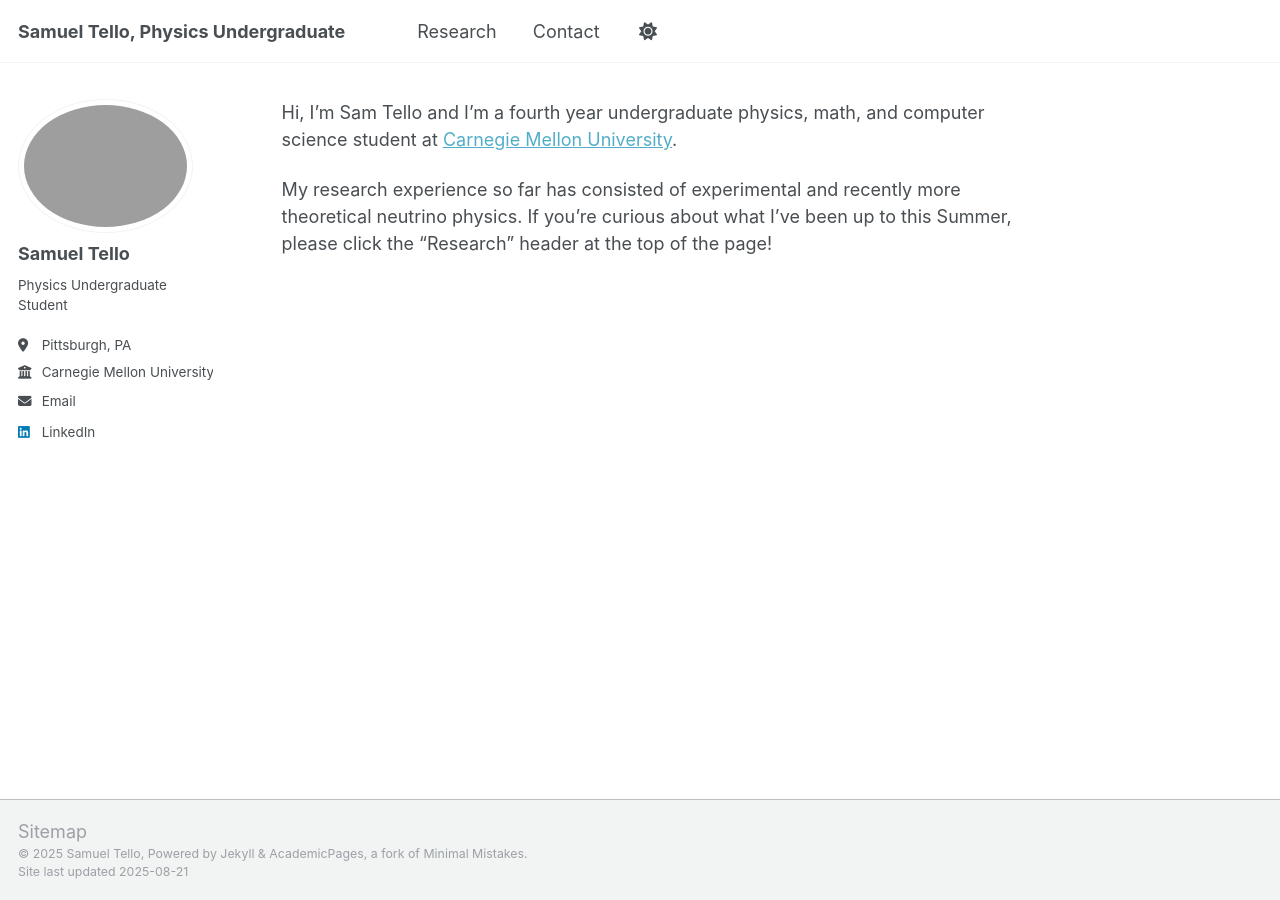
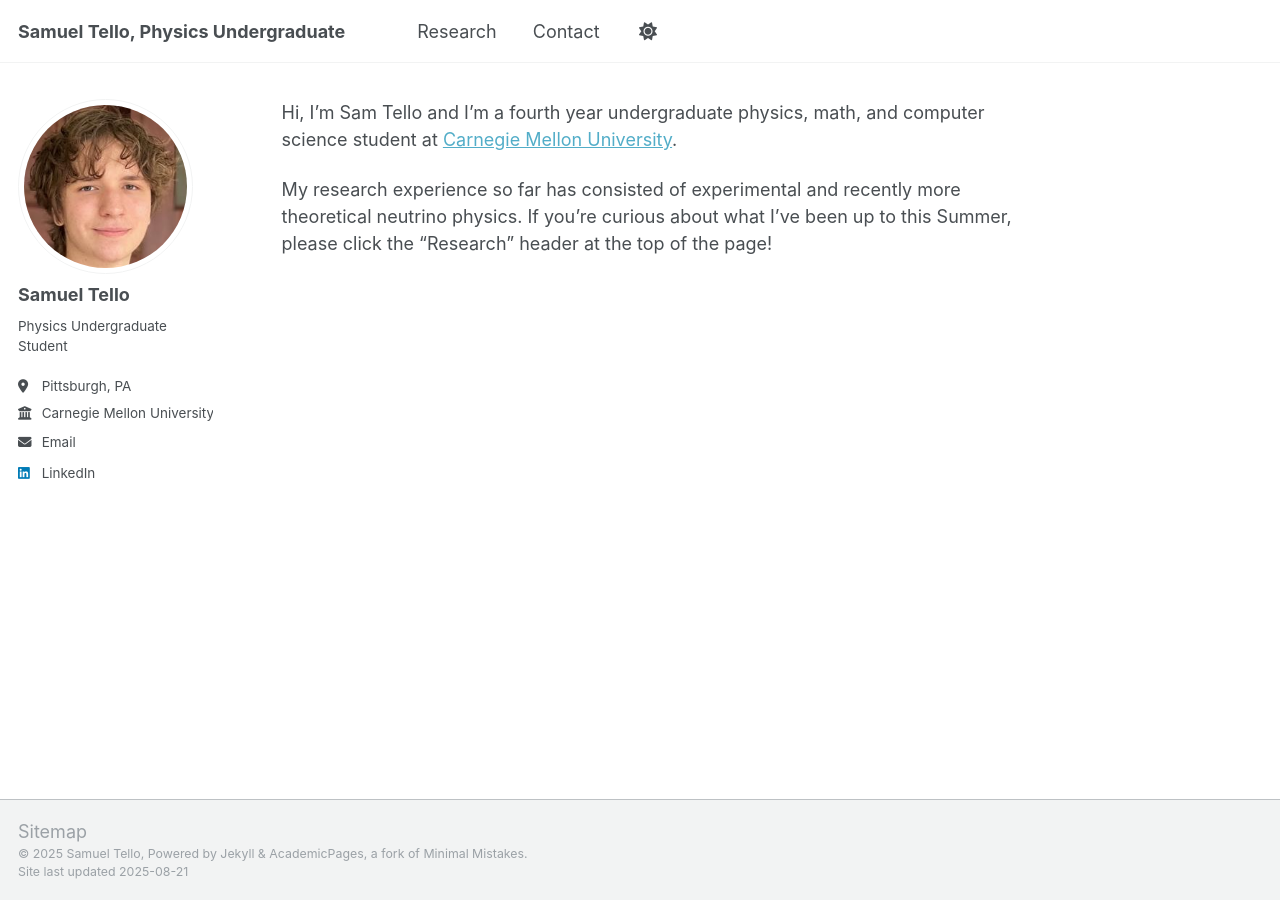
Before and after one commit to stello2004/CIERA_REU, a Jekyll site: the page built from _pages/about.md, in a window 1280 px wide. Built offline with Jekyll 4.4.1, drawn with Linux system fonts in a browser that asks for light colours; a script that is not in the unit is left out.

Commit message:
Update _config.yml

```diff
--- a/_config.yml
+++ b/_config.yml
@@ -23,7 +23,7 @@ repository               : "stello2004.github.io/CIERA_REU"
 #               Additional customization can be done by editing /_includes/author-profile.html
 author:
   # Biographic information
-  avatar           : "myphoto.png"
+  avatar           : "myphoto.jpeg"
   name             : "Samuel Tello"
   pronouns         : # example: "she/her"
   bio              : "Physics Undergraduate Student"
```
